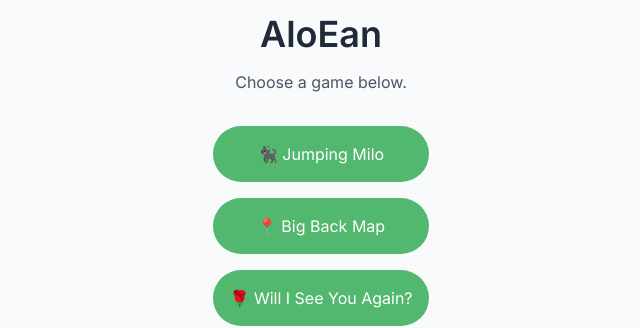
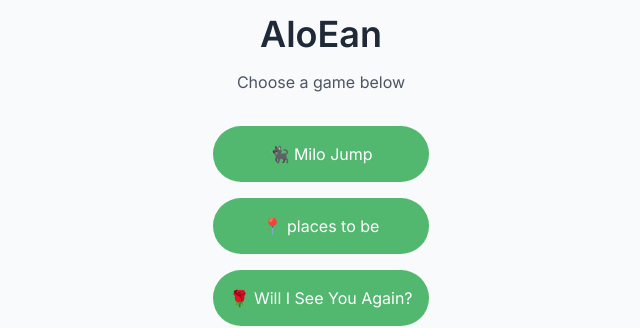
Before and after one commit to gathrean/aloean, a Next.js app: page / in a window 1280 px wide. Shown: the part 312-640 px from the top of the page, without its empty margins (319-959 px from the left). Built offline with nearby package versions, Linux system fonts and the light colour scheme.

Commit message:
Changed button names

```diff
--- a/app/page.tsx
+++ b/app/page.tsx
@@ -45,19 +45,19 @@ export default function Home() {
 
         <h1 className="text-4xl font-bold text-gray-800 dark:text-white">AloEan</h1>
 
-        <p className="mt-4 text-md text-gray-600 dark:text-gray-400">
-          Choose a game below.
+        <p className="mt-4 text-md text-gray-600 dark:text-gray-300">
+          Choose a game below
         </p>
 
         <div className="mt-8 flex flex-col gap-4">
           <Link href="/html-and-js">
             <button className="bg-forest_light text-white p-4 rounded-full w-full hover:bg-forest dark:bg-forest_light dark:hover:bg-forest">
-              🐈‍⬛ Jumping Milo
+              🐈‍⬛ Milo Jump
             </button>
           </Link>
 
           <button className="bg-forest_light text-white p-4 rounded-full w-full hover:bg-forest dark:bg-forest_light dark:hover:bg-forest">
-            📍 Big Back Map
+            📍 places to be
           </button>
 
           <button className="bg-forest_light text-white p-4 rounded-full w-full hover:bg-forest dark:bg-forest_light dark:hover:bg-forest">
```
